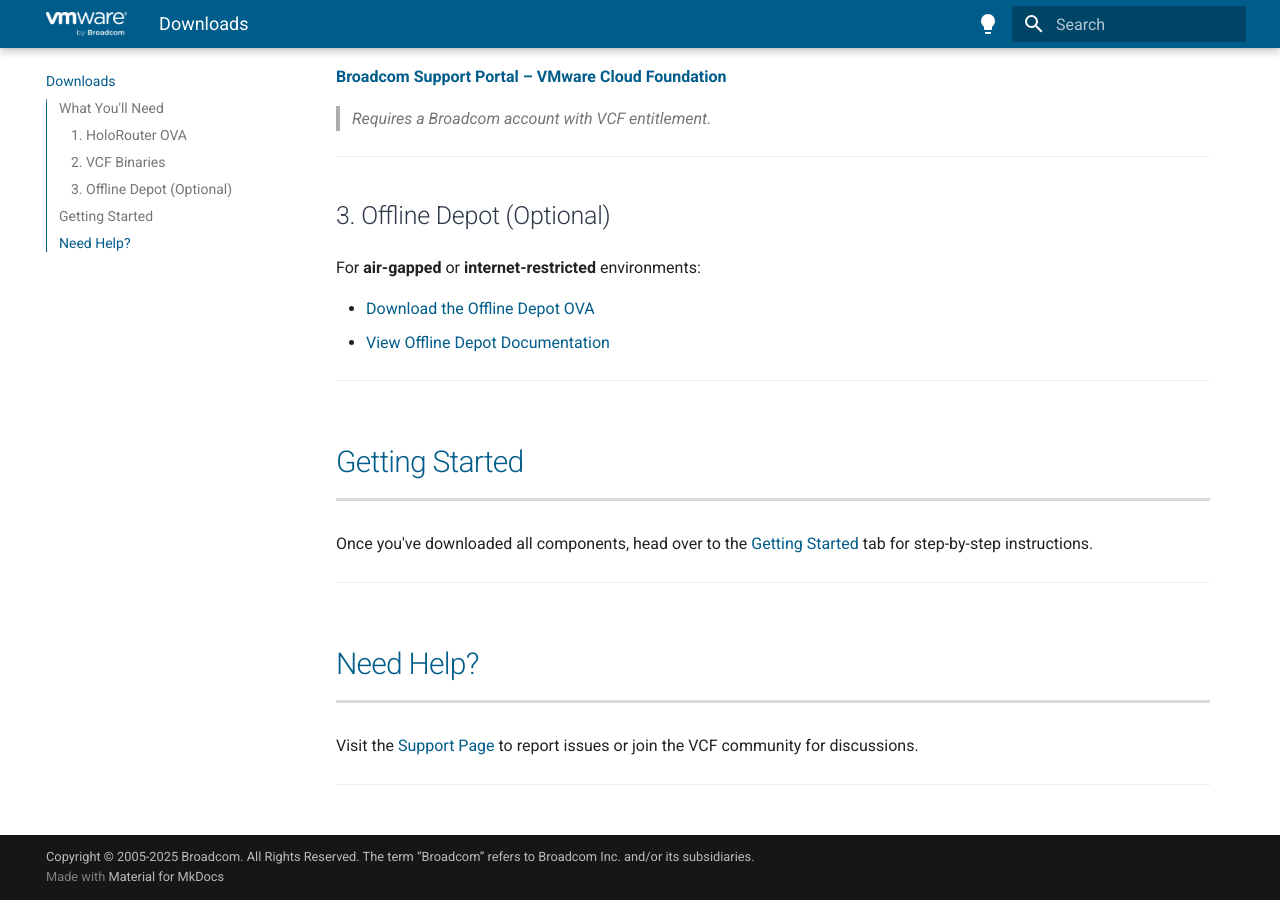
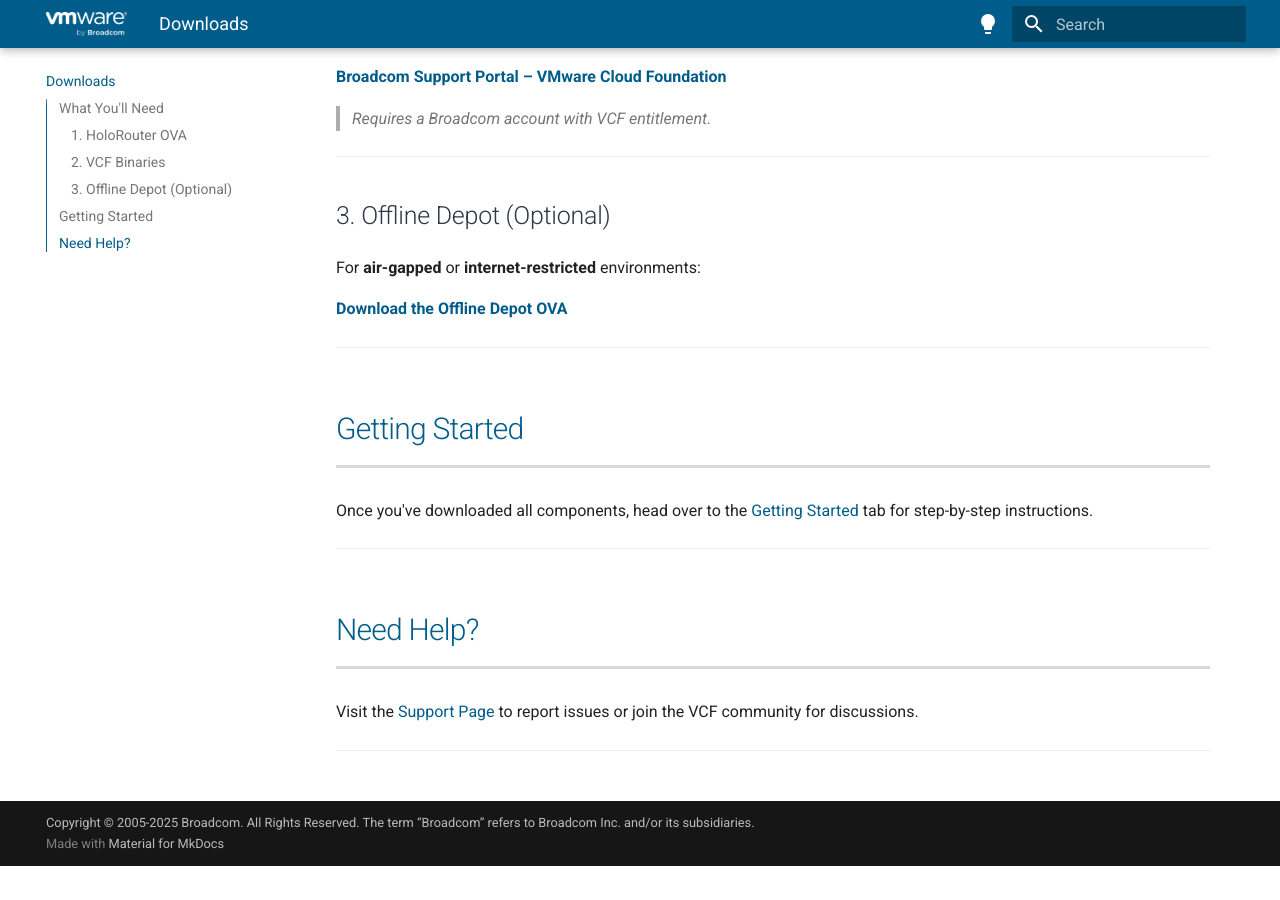
Before and after one commit to vmware/Holodeck, an MkDocs documentation site: the page built from docs/downloads.md, in a window 1280 px wide and 900 px high, scrolled down 767 px. Built offline with MkDocs 1.6.1 and Material for MkDocs 9.7.7, drawn with Linux system fonts in a browser that asks for light colours; after the commit the page ends 1633 px from its top, so only the background shows below that.

Commit message:
update offline depot download link

```diff
--- a/docs/downloads.md
+++ b/docs/downloads.md
@@ -28,8 +28,7 @@
 
 For **air-gapped** or **internet-restricted** environments:
 
-- <a href="#" target="_blank" rel="noopener">Download the Offline Depot OVA</a><br>
-- [View Offline Depot Documentation](offline_depot.md)
+<a href="https://support.broadcom.com/group/ecx/productfiles?subFamily=Holodeck&displayGroup=Holodeck&release=9.0&os=&servicePk=&language=EN&freeDownloads=true" target="_blank" rel="noopener"><strong>Download the Offline Depot OVA</strong></a>
 
 ---
 ## Getting Started
```
